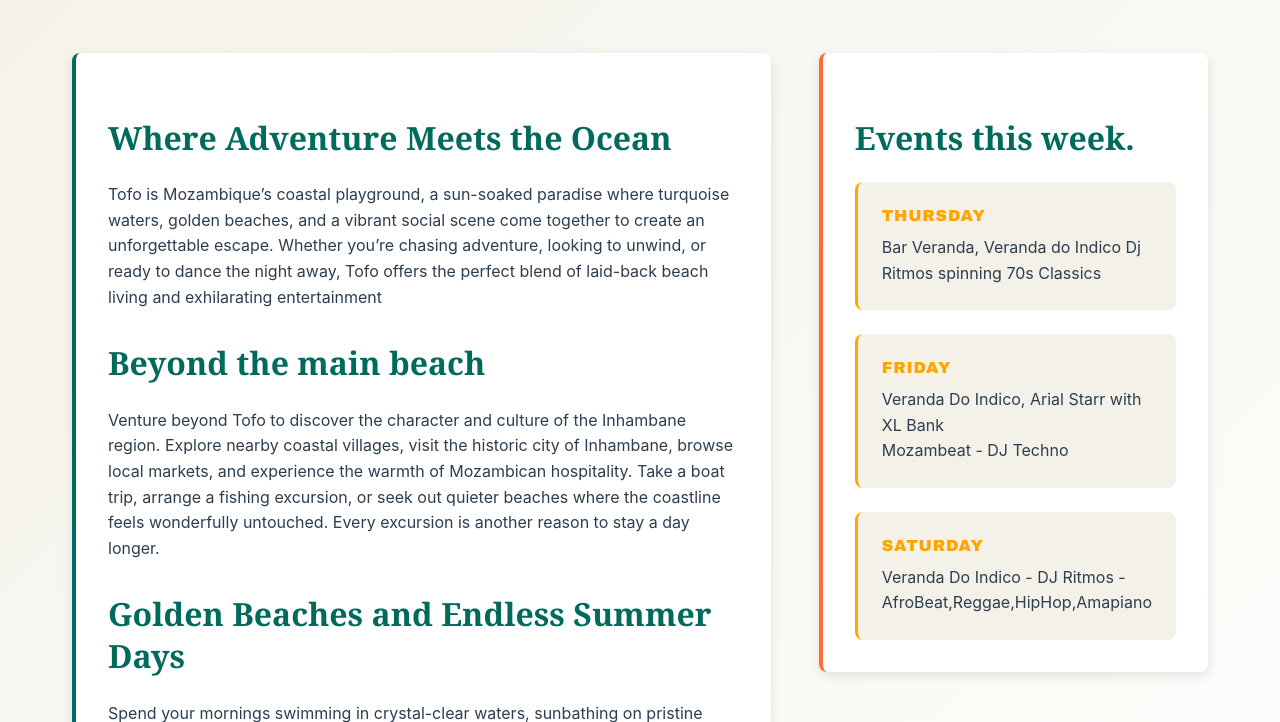
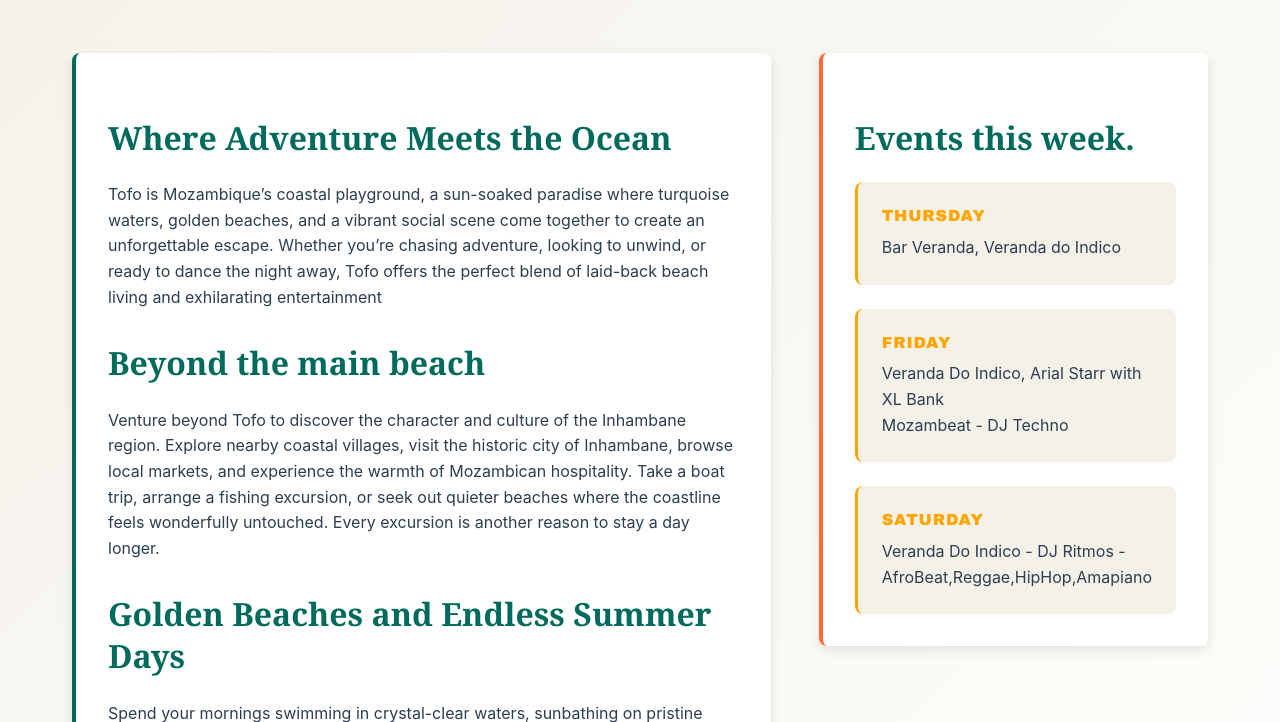
Before and after one commit to DevSpaceML/gemapp, a Flask app: page / in a window 1280 px wide. Shown: the part 285-1007 px from the top of the page. Run offline with Flask 3, Linux system fonts and the light colour scheme; some libraries are stand-ins or nearby versions.

Commit message:
update template

```diff
--- a/templates/hometpl.html
+++ b/templates/hometpl.html
@@ -33,7 +33,6 @@
 			<li>
 				<h3>Thursday</h3>
 				Bar Veranda, Veranda do Indico
-				Dj Ritmos spinning 70s Classics
 			<li>
 				<h3>Friday</h3>
 				Veranda Do Indico, Arial Starr with XL Bank<br>
```
